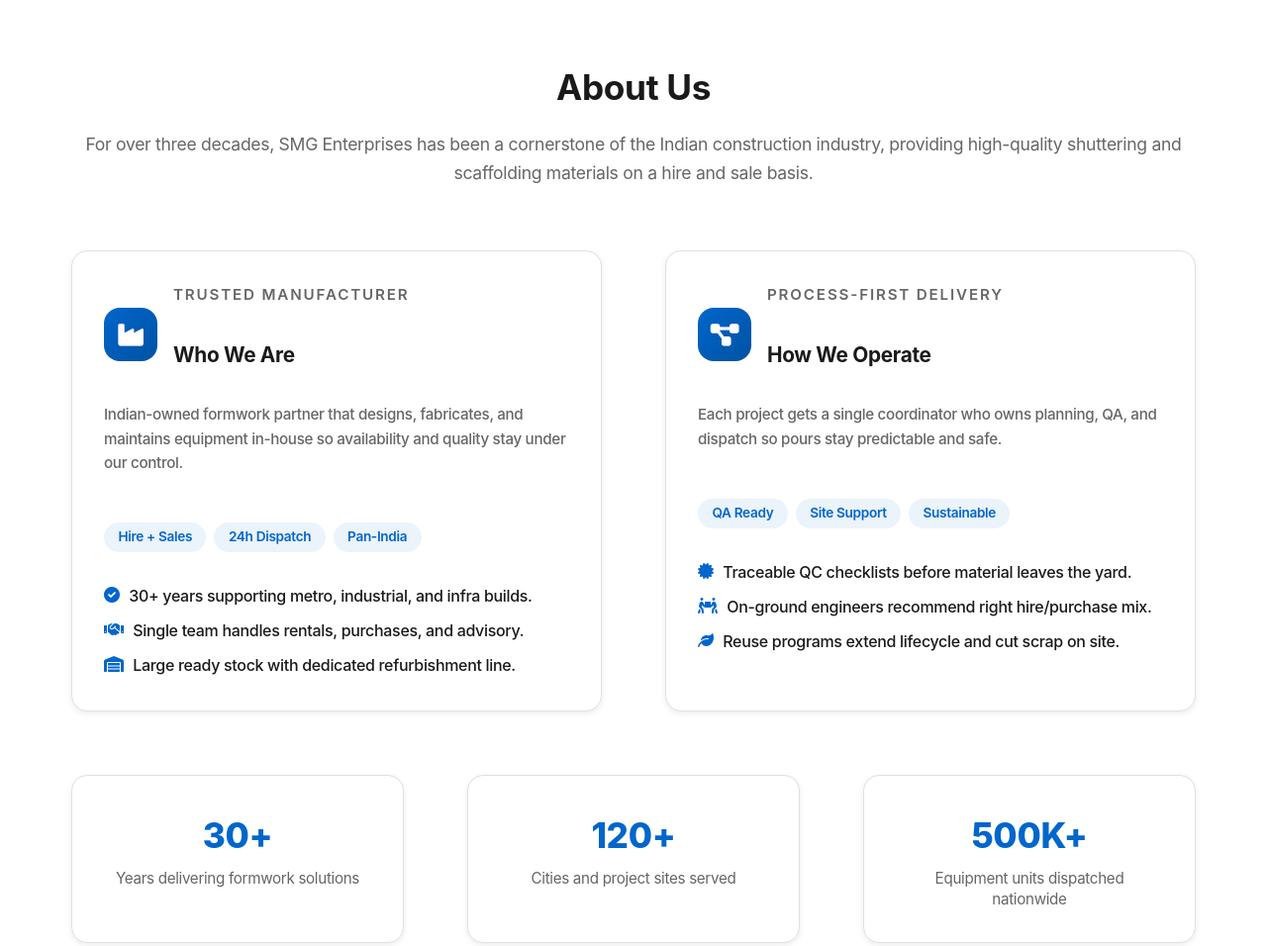
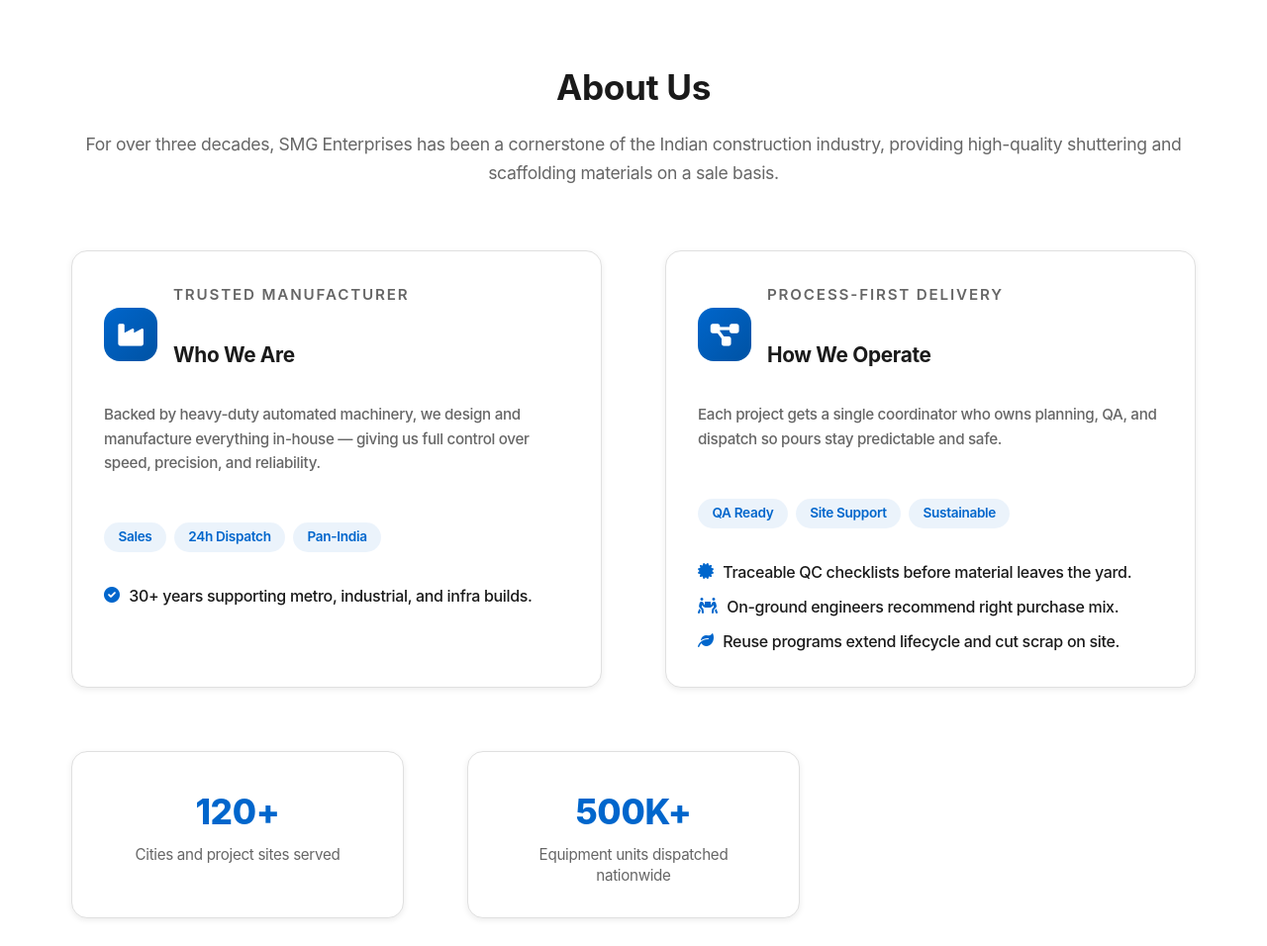
Before and after one commit to Nkhambhaliya/smg-enterprises, a plain HTML site: page index.html in a window 1280 px wide. Shown: the part 780-1736 px from the top of the page at 99% size. Drawn offline with Linux system fonts and the light colour scheme.

Commit message:
updated info

```diff
--- a/index.html
+++ b/index.html
@@ -44,7 +44,7 @@
             <div class="container">
                 <div class="section-header">
                     <h2>About Us</h2>
-                    <p>For over three decades, SMG Enterprises has been a cornerstone of the Indian construction industry, providing high-quality shuttering and scaffolding materials on a hire and sale basis.</p>
+                    <p>For over three decades, SMG Enterprises has been a cornerstone of the Indian construction industry, providing high-quality shuttering and scaffolding materials on a sale basis.</p>
                 </div>
 
                 <div class="about-content about-content--compact">
@@ -58,16 +58,16 @@
                                 <h3>Who We Are</h3>
                             </div>
                         </div>
-                        <p class="about-summary__lead">Indian-owned formwork partner that designs, fabricates, and maintains equipment in-house so availability and quality stay under our control.</p>
+                        <p class="about-summary__lead">Backed by heavy-duty automated machinery, we design and manufacture everything in-house — giving us full control over speed, precision, and reliability.</p>
                         <div class="about-tags">
-                            <span class="about-tag">Hire + Sales</span>
+                            <span class="about-tag">Sales</span>
                             <span class="about-tag">24h Dispatch</span>
                             <span class="about-tag">Pan-India</span>
                         </div>
                         <ul class="about-list">
                             <li><i class="fas fa-check-circle"></i>30+ years supporting metro, industrial, and infra builds.</li>
-                            <li><i class="fas fa-handshake"></i>Single team handles rentals, purchases, and advisory.</li>
-                            <li><i class="fas fa-warehouse"></i>Large ready stock with dedicated refurbishment line.</li>
+                            <!-- <li><i class="fas fa-handshake"></i>Single team handles purchases and advisory.</li>
+                            <li><i class="fas fa-warehouse"></i>Large ready stock with dedicated refurbishment line.</li> -->
                         </ul>
                     </div>
                     <div class="about-summary card">
@@ -88,17 +88,17 @@
                         </div>
                         <ul class="about-list">
                             <li><i class="fas fa-certificate"></i>Traceable QC checklists before material leaves the yard.</li>
-                            <li><i class="fas fa-people-carry"></i>On-ground engineers recommend right hire/purchase mix.</li>
+                            <li><i class="fas fa-people-carry"></i>On-ground engineers recommend right purchase mix.</li>
                             <li><i class="fas fa-leaf"></i>Reuse programs extend lifecycle and cut scrap on site.</li>
                         </ul>
                     </div>
                 </div>
 
                 <div class="about-metrics">
-                    <div class="metric-card card">
+                    <!-- <div class="metric-card card">
                         <span class="metric-value">30+</span>
                         <span class="metric-label">Years delivering formwork solutions</span>
-                    </div>
+                    </div> -->
                     <div class="metric-card card">
                         <span class="metric-value">120+</span>
                         <span class="metric-label">Cities and project sites served</span>
```
